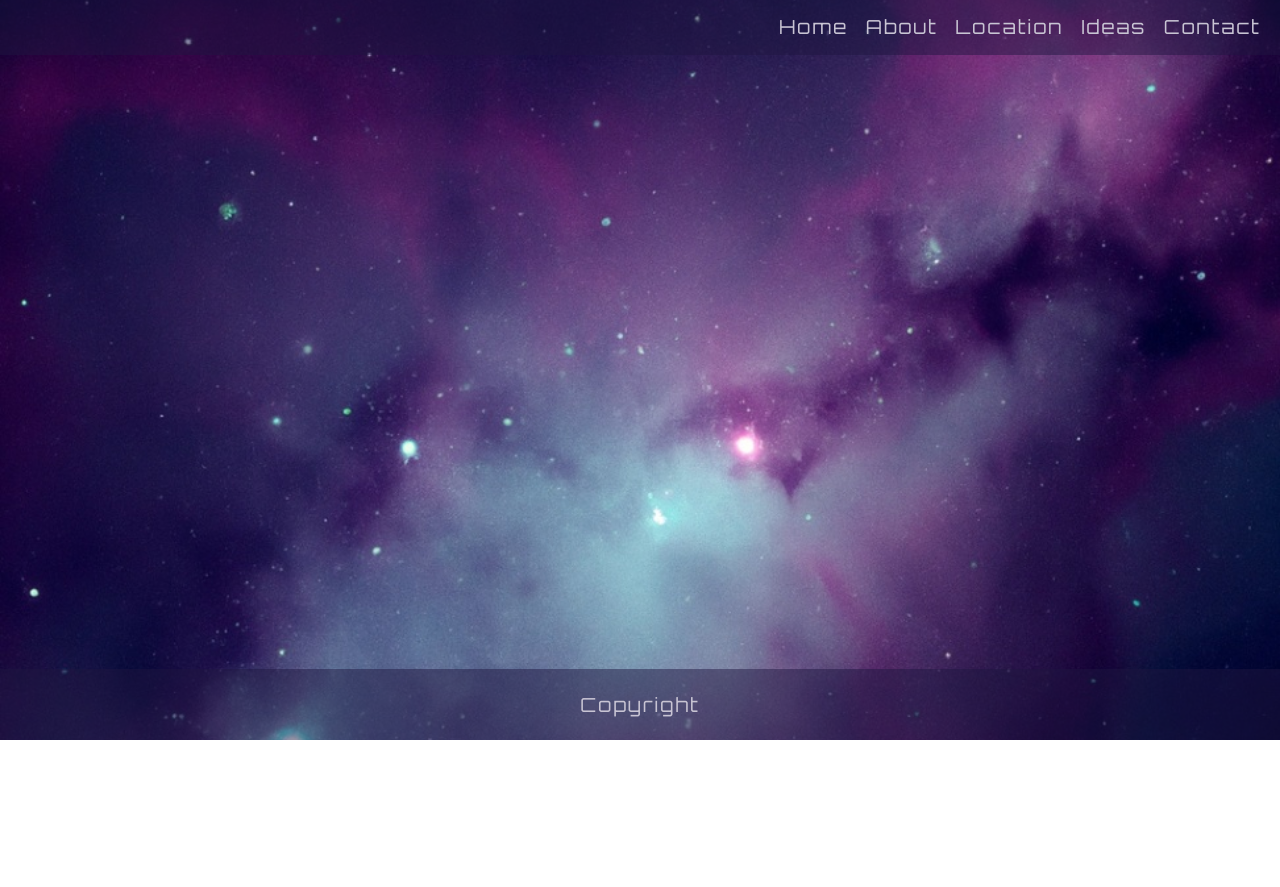
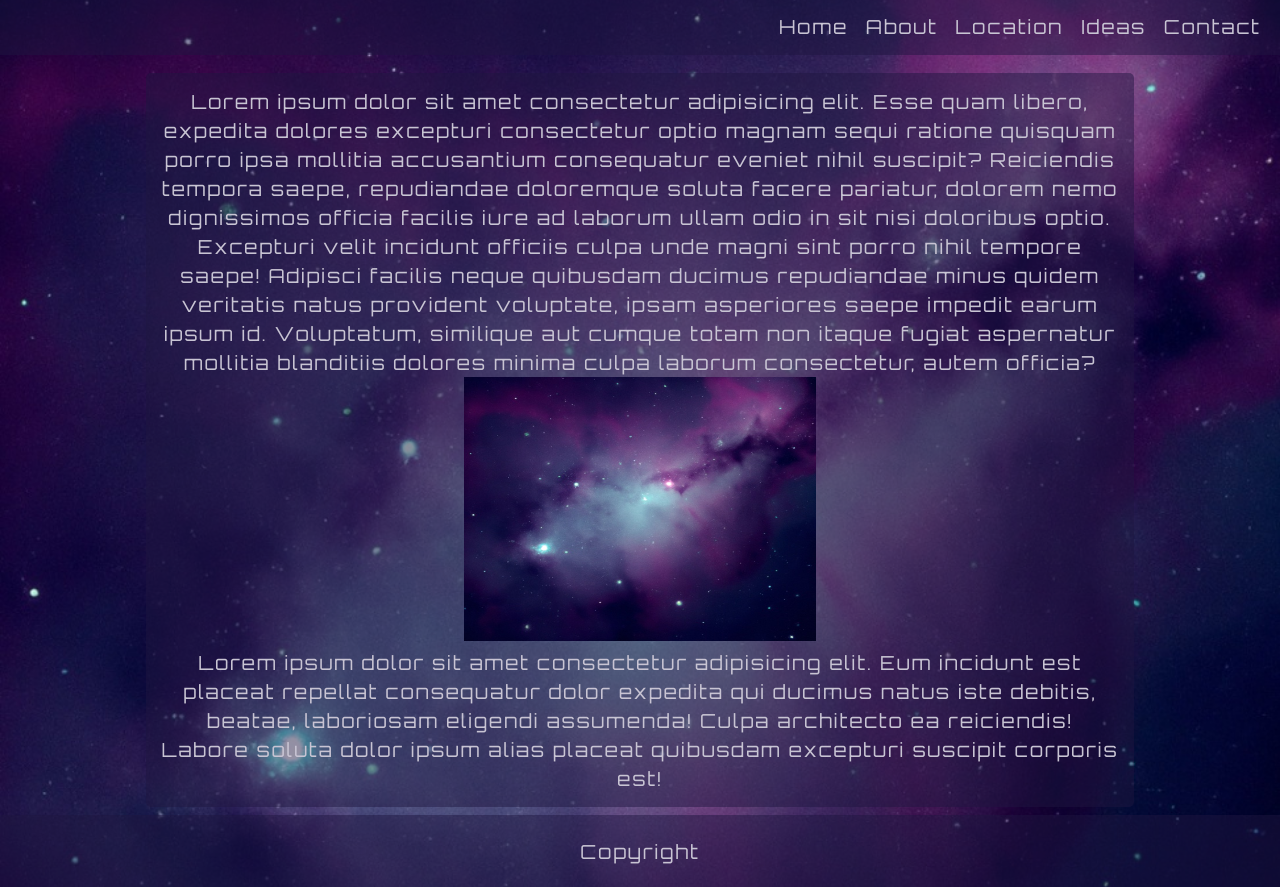
Before and after one commit to darkerlemon/wedding, a plain HTML site: page about.html in a window 1280 px wide. Shown: the part 60-947 px from the top of the page. Before the commit the page ends 800 px from the top, so only its background shows below. Drawn offline with Linux system fonts and the light colour scheme.

Commit message:
add basic template

```diff
--- a/about.html
+++ b/about.html
@@ -22,7 +22,11 @@
         </nav>
     </header>
     <main>
-
+        <section>
+            <p>Lorem ipsum dolor sit amet consectetur adipisicing elit. Esse quam libero, expedita dolores excepturi consectetur optio magnam sequi ratione quisquam porro ipsa mollitia accusantium consequatur eveniet nihil suscipit? Reiciendis tempora saepe, repudiandae doloremque soluta facere pariatur, dolorem nemo dignissimos officia facilis iure ad laborum ullam odio in sit nisi doloribus optio. Excepturi velit incidunt officiis culpa unde magni sint porro nihil tempore saepe! Adipisci facilis neque quibusdam ducimus repudiandae minus quidem veritatis natus provident voluptate, ipsam asperiores saepe impedit earum ipsum id. Voluptatum, similique aut cumque totam non itaque fugiat aspernatur mollitia blanditiis dolores minima culpa laborum consectetur, autem officia?</p>
+            <img src="images/background-mobile.jpeg" alt="trial-picture">
+            <p>Lorem ipsum dolor sit amet consectetur adipisicing elit. Eum incidunt est placeat repellat consequatur dolor expedita qui ducimus natus iste debitis, beatae, laboriosam eligendi assumenda! Culpa architecto ea reiciendis! Labore soluta dolor ipsum alias placeat quibusdam excepturi suscipit corporis est!</p>
+        </section>
     </main>
     <footer>
         Copyright
--- a/css/style.css
+++ b/css/style.css
@@ -75,6 +75,7 @@ section {
     background-color: #1f174179;
     padding: 0.8rem;
     border-radius: 5px;
+    text-align: center;
 }
 
 .images {
@@ -125,7 +126,7 @@ footer {
         background-image: url("../images/background-desktop.jpeg");
     }
     main {
-        grid-template-columns: repeat(auto-fill, minmax(300px, 1fr));
+        grid-template-columns: repeat(auto-fit, minmax(300px, 1fr));
     }
 
     h1 a {
```
